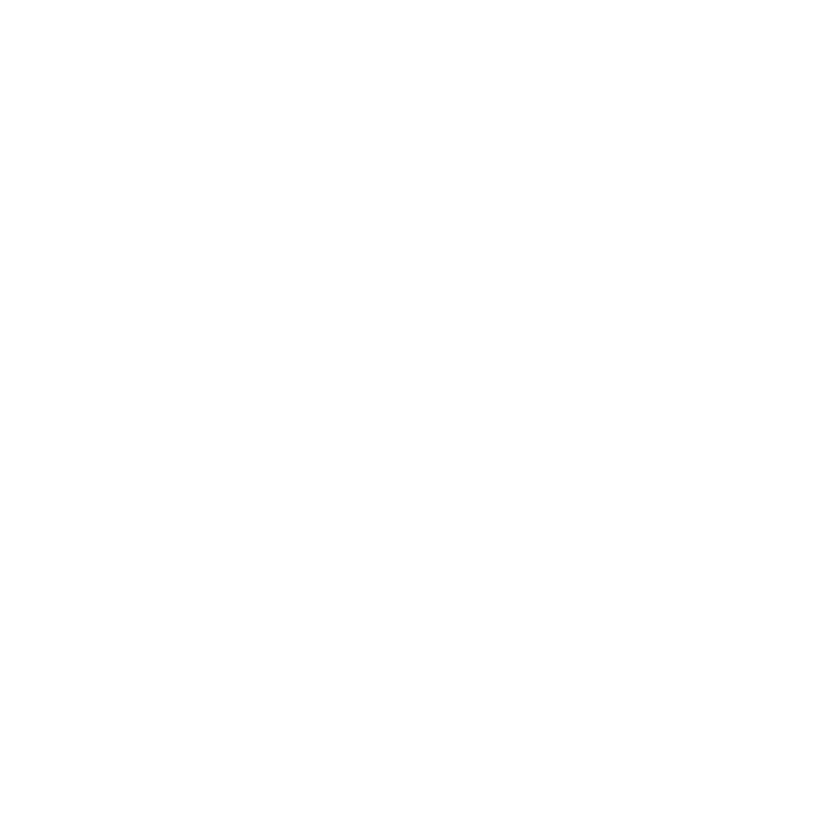
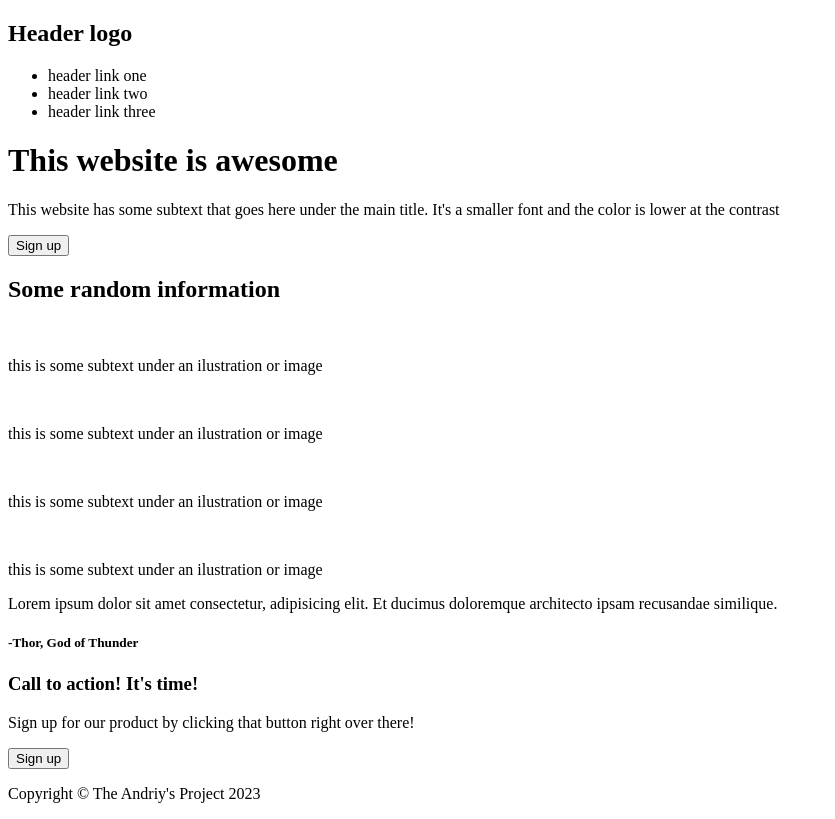
Before and after one commit to AndriySydorchuk/Landing-Page, a plain HTML site: page index.html in a window 1280 px wide. Shown: the whole page, without its empty margins (0-835 px from the left). Drawn offline with Linux system fonts and the light colour scheme.

Commit message:
Improved structure, with nesting elements, some content within, classes etc

```diff
--- a/index.html
+++ b/index.html
@@ -9,12 +9,58 @@
   </head>
   <body>
     <header>
-      <nav></nav>
-      <section></section>
+      <h2>Header logo</h2>
+      <nav>
+        <ul>
+          <li>header link one</li>
+          <li>header link two</li>
+          <li>header link three</li>
+        </ul>
+      </nav>
     </header>
-    <section></section>
-    <section></section>
-    <section></section>
-    <footer></footer>
+    <main>
+      <h1>This website is awesome</h1>
+      <p>
+        This website has some subtext that goes here under the main title. It's
+        a smaller font and the color is lower at the contrast
+      </p>
+      <button>Sign up</button>
+    </main>
+    <section class="info-section">
+      <h1>Some random information</h1>
+      <article>
+        <img src="" alt="" />
+        <p>this is some subtext under an ilustration or image</p>
+      </article>
+      <article>
+        <img src="" alt="" />
+        <p>this is some subtext under an ilustration or image</p>
+      </article>
+      <article>
+        <img src="" alt="" />
+        <p>this is some subtext under an ilustration or image</p>
+      </article>
+      <article>
+        <img src="" alt="" />
+        <p>this is some subtext under an ilustration or image</p>
+      </article>
+    </section>
+    <section class="quote-section">
+      <p>
+        Lorem ipsum dolor sit amet consectetur, adipisicing elit. Et ducimus
+        doloremque architecto ipsam recusandae similique.
+      </p>
+      <h5>-Thor, God of Thunder</h5>
+    </section>
+    <section class="signup-section">
+      <article>
+        <h3>Call to action! It's time!</h3>
+        <p>Sign up for our product by clicking that button right over there!</p>
+        <button>Sign up</button>
+      </article>
+    </section>
+    <footer>
+      <p>Copyright © The Andriy's Project 2023</p>
+    </footer>
   </body>
 </html>
```
